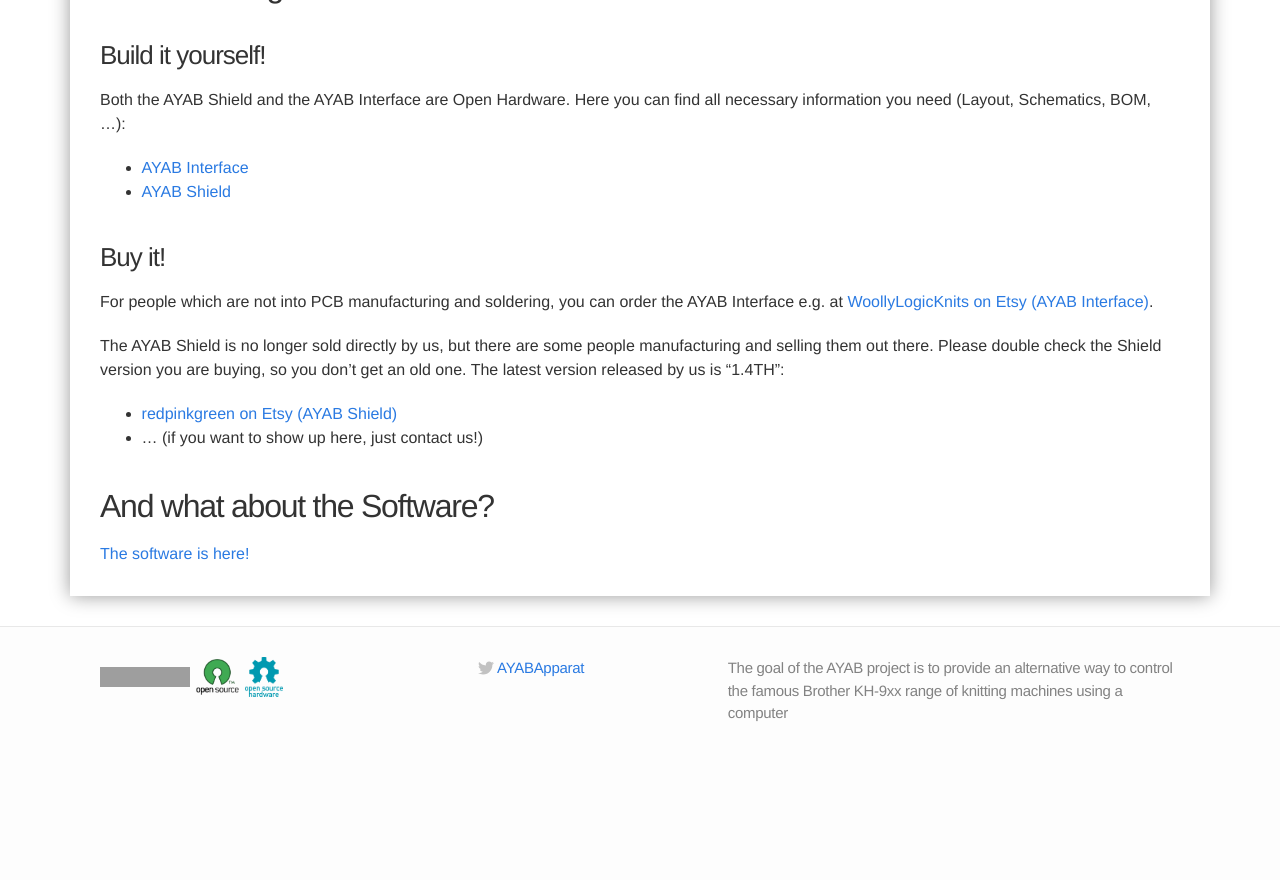
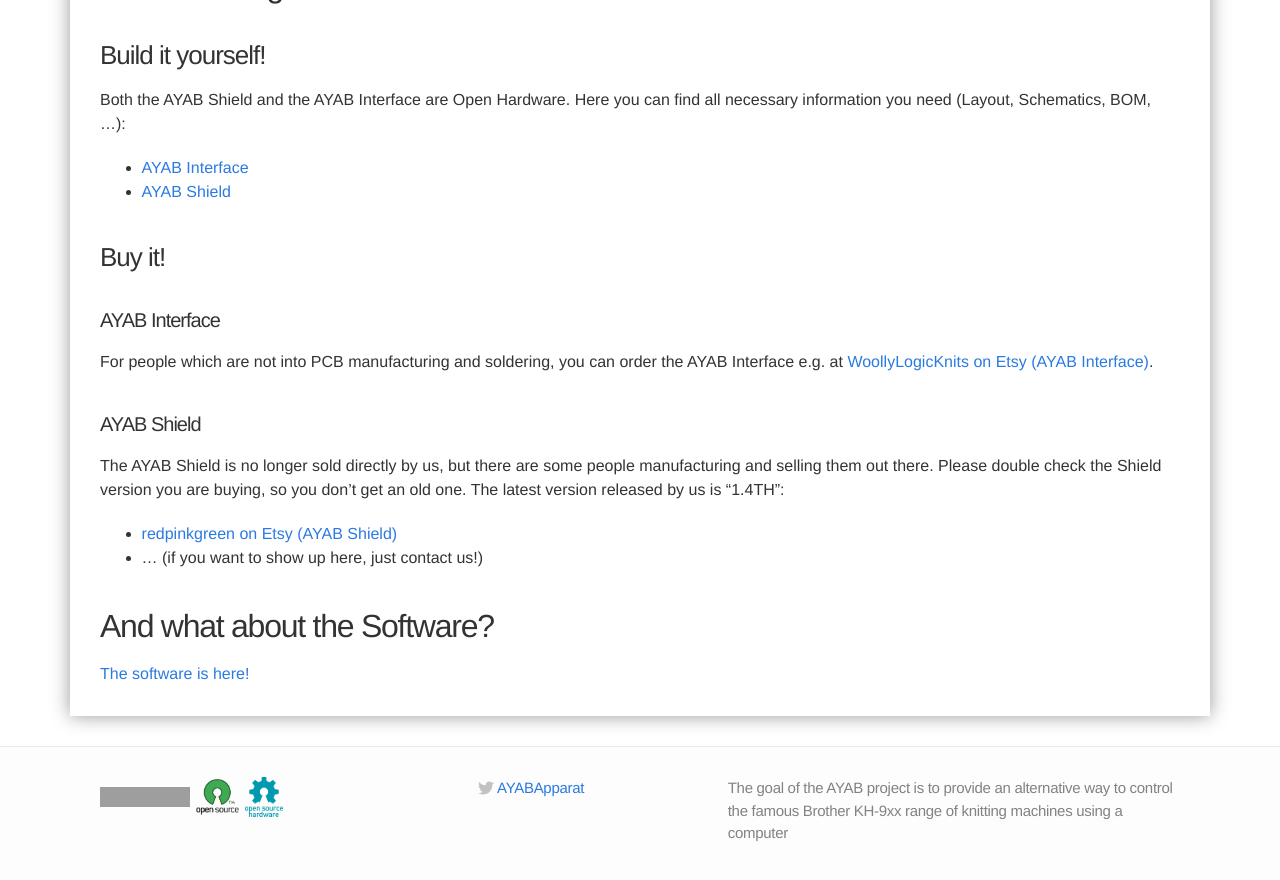
Before and after one commit to AllYarnsAreBeautiful/allyarnsarebeautiful.github.io, a Jekyll site: the page built from ayab-hardware.md, in a window 1280 px wide and 900 px high, scrolled down 771 px. Shown: the top 880 px of the window. Built offline with Jekyll 4.4.1, drawn with Linux system fonts in a browser that asks for light colours; before the commit the page ends 1551 px from its top, so only the background shows below that; grey boxes are pictures that could not be loaded.

Commit message:
Add headers

```diff
--- a/ayab-hardware.md
+++ b/ayab-hardware.md
@@ -32,7 +32,11 @@ Here you can find all necessary information you need (Layout, Schematics, BOM, .
 
 ### Buy it!
 
+#### AYAB Interface
+
 For people which are not into PCB manufacturing and soldering, you can order the AYAB Interface e.g. at [WoollyLogicKnits on Etsy (AYAB Interface)](https://www.etsy.com/uk/shop/WoollyLogicKnits).
+
+#### AYAB Shield
 
 The AYAB Shield is no longer sold directly by us, but there are some people manufacturing and selling them out there. Please double check the Shield version you are buying, so you don't get an old one. The latest version released by us is "1.4TH":
 
```
